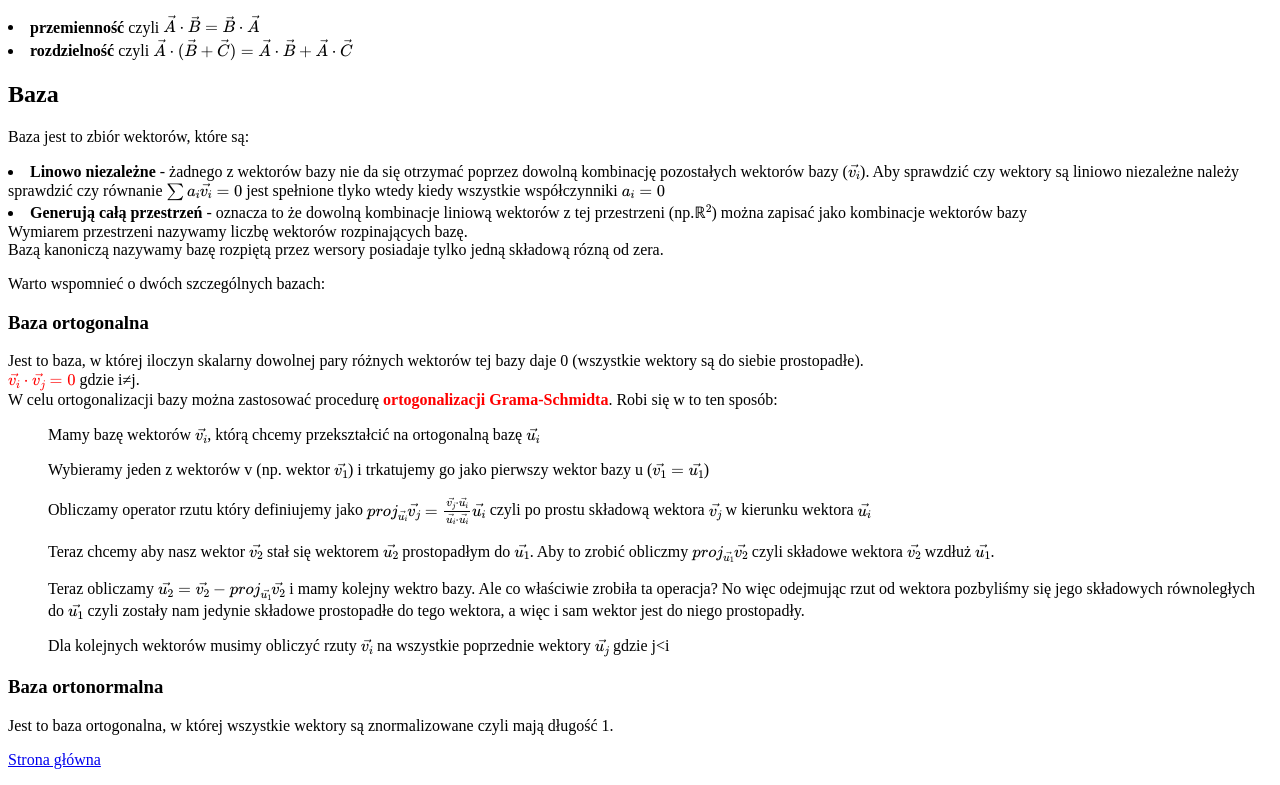
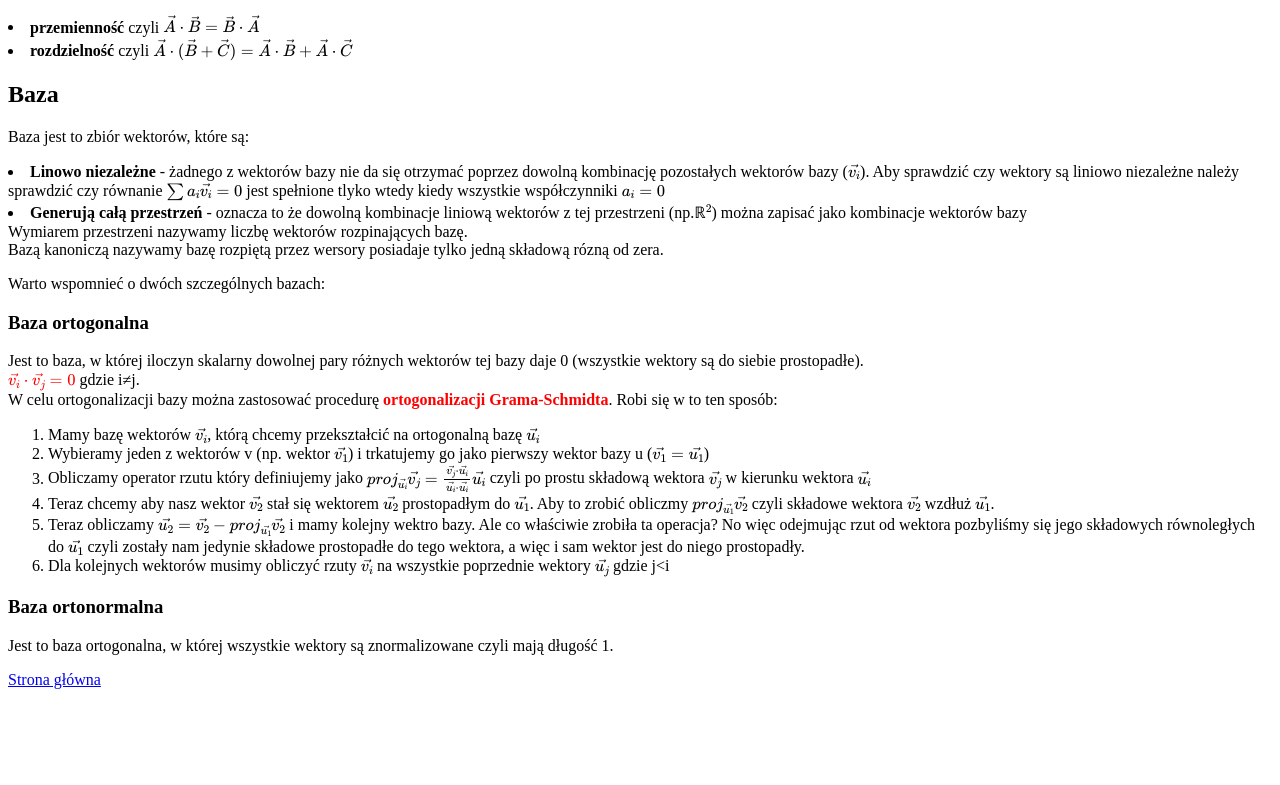
Before and after one commit to Bart-Iz/FMI, a plain HTML site: page podstrony/wektory.html in a window 1280 px wide. Shown: the part 966-1751 px from the top of the page. After the commit the page ends 1671 px from the top, so only its background shows below. Drawn offline with nearby package versions, Linux system fonts and the light colour scheme.

Commit message:
Update wektory.html

```diff
--- a/podstrony/wektory.html
+++ b/podstrony/wektory.html
@@ -69,14 +69,18 @@
     <p>Jest to baza, w której iloczyn skalarny dowolnej pary różnych wektorów tej bazy daje 0 (wszystkie wektory są do siebie prostopadłe).
         <br><bred>\(\vec{v_i}\cdot\vec{v_j}=0\)</bred> gdzie i&ne;j.
         <br> W celu ortogonalizacji bazy można zastosować procedurę <bred>ortogonalizacji Grama-Schmidta</bred>. Robi się w to ten sposób:
-        <ol>Mamy bazę wektorów \(\vec{v_i}\), którą chcemy przekształcić na ortogonalną bazę \(\vec{u_i}\)</ol>
-        <ol>Wybieramy jeden z wektorów v (np. wektor \(\vec{v_1}\)) i trkatujemy go jako pierwszy wektor bazy u (\(\vec{v_1}=\vec{u_1}\)) </ol>
-        <ol>Obliczamy operator rzutu który definiujemy jako \( proj_{\vec{u_i}}\vec{v_j} = \frac{\vec{v_j}\cdot\vec{u_i}}{\vec{u_i}\cdot\vec{u_i}}\vec{u_i}\) czyli po prostu składową wektora \(\vec{v_j}\) w kierunku wektora \(\vec{u_i}\)</ol>
-        <ol>Teraz chcemy aby nasz wektor \(\vec{v_2}\) stał się wektorem \(\vec{u_2}\) prostopadłym do \(\vec{u_1}\). Aby to zrobić obliczmy \( proj_{\vec{u_1}}\vec{v_2}\) czyli składowe
-            wektora \(\vec{v_2}\) wzdłuż \(\vec{u_1}\). </ol>
-        <ol>Teraz obliczamy \(\vec{u_2}=\vec{v_2} - proj_{\vec{u_1}}\vec{v_2} \) i mamy kolejny wektro bazy. Ale co właściwie zrobiła ta operacja? No więc odejmując rzut od wektora pozbyliśmy się jego składowych równoległych do \(\vec{u_1}\) czyli zostały nam jedynie składowe prostopadłe
-             do tego wektora, a więc i sam wektor jest do niego prostopadły.  </ol>
-        <ol> Dla kolejnych wektorów musimy obliczyć rzuty \(\vec{v_i}\) na wszystkie poprzednie wektory \(\vec{u_j}\) gdzie j&lt;i</ol>
+        <ol>
+            <li>Mamy bazę wektorów \(\vec{v_i}\), którą chcemy przekształcić na ortogonalną bazę \(\vec{u_i}\)</li>
+        <li>Wybieramy jeden z wektorów v (np. wektor \(\vec{v_1}\)) i trkatujemy go jako pierwszy wektor bazy u (\(\vec{v_1}=\vec{u_1}\)) </li>
+        <li>Obliczamy operator rzutu który definiujemy jako \( proj_{\vec{u_i}}\vec{v_j} = \frac{\vec{v_j}\cdot\vec{u_i}}{\vec{u_i}\cdot\vec{u_i}}\vec{u_i}\) czyli po prostu składową wektora
+            \(\vec{v_j}\) w kierunku wektora \(\vec{u_i}\)</li>
+        <li>Teraz chcemy aby nasz wektor \(\vec{v_2}\) stał się wektorem \(\vec{u_2}\) prostopadłym do \(\vec{u_1}\). Aby to zrobić obliczmy \( proj_{\vec{u_1}}\vec{v_2}\) czyli składowe
+            wektora \(\vec{v_2}\) wzdłuż \(\vec{u_1}\). </li>
+        <li>Teraz obliczamy \(\vec{u_2}=\vec{v_2} - proj_{\vec{u_1}}\vec{v_2} \) i mamy kolejny wektro bazy. Ale co właściwie zrobiła ta operacja? No więc odejmując rzut
+            od wektora pozbyliśmy się jego składowych równoległych do \(\vec{u_1}\) czyli zostały nam jedynie składowe prostopadłe
+             do tego wektora, a więc i sam wektor jest do niego prostopadły.  </li>
+        <li> Dla kolejnych wektorów musimy obliczyć rzuty \(\vec{v_i}\) na wszystkie poprzednie wektory \(\vec{u_j}\) gdzie j&lt;i</li>
+        </ol>
     </p>
 
     <h3>Baza ortonormalna</h3>
```
